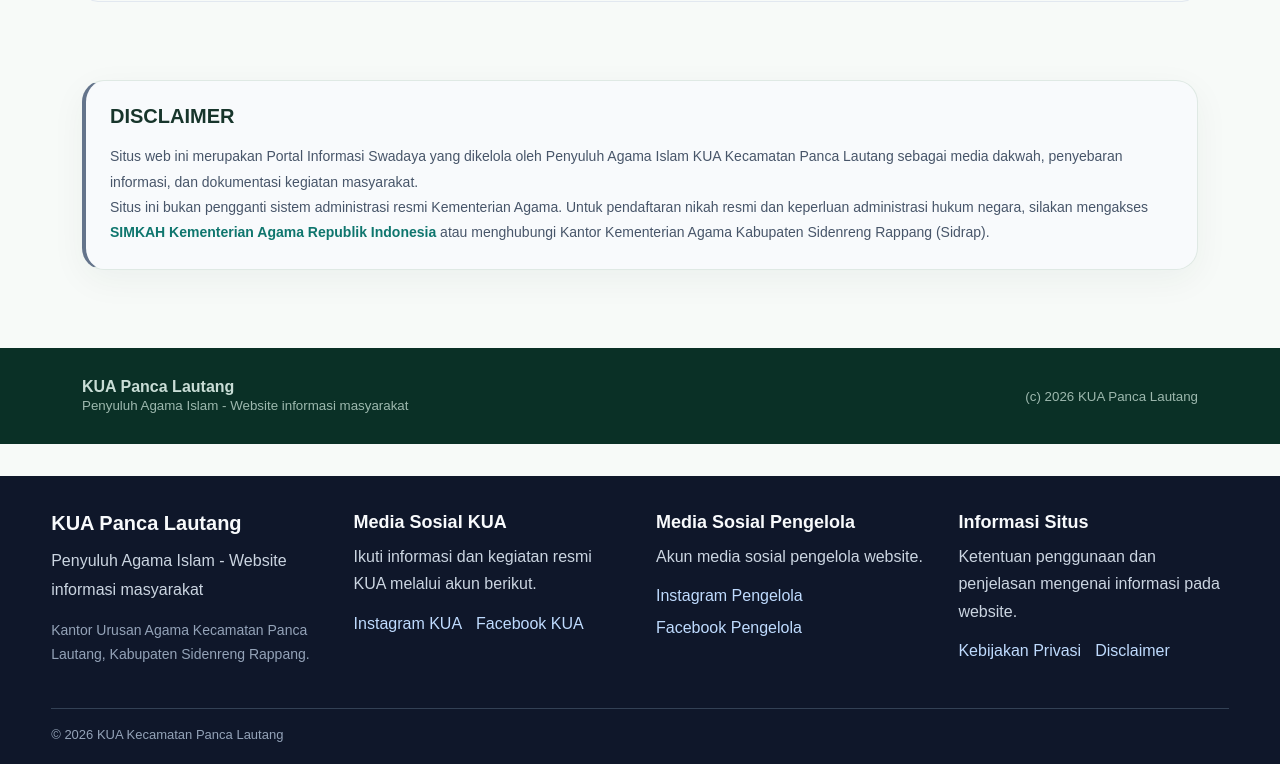
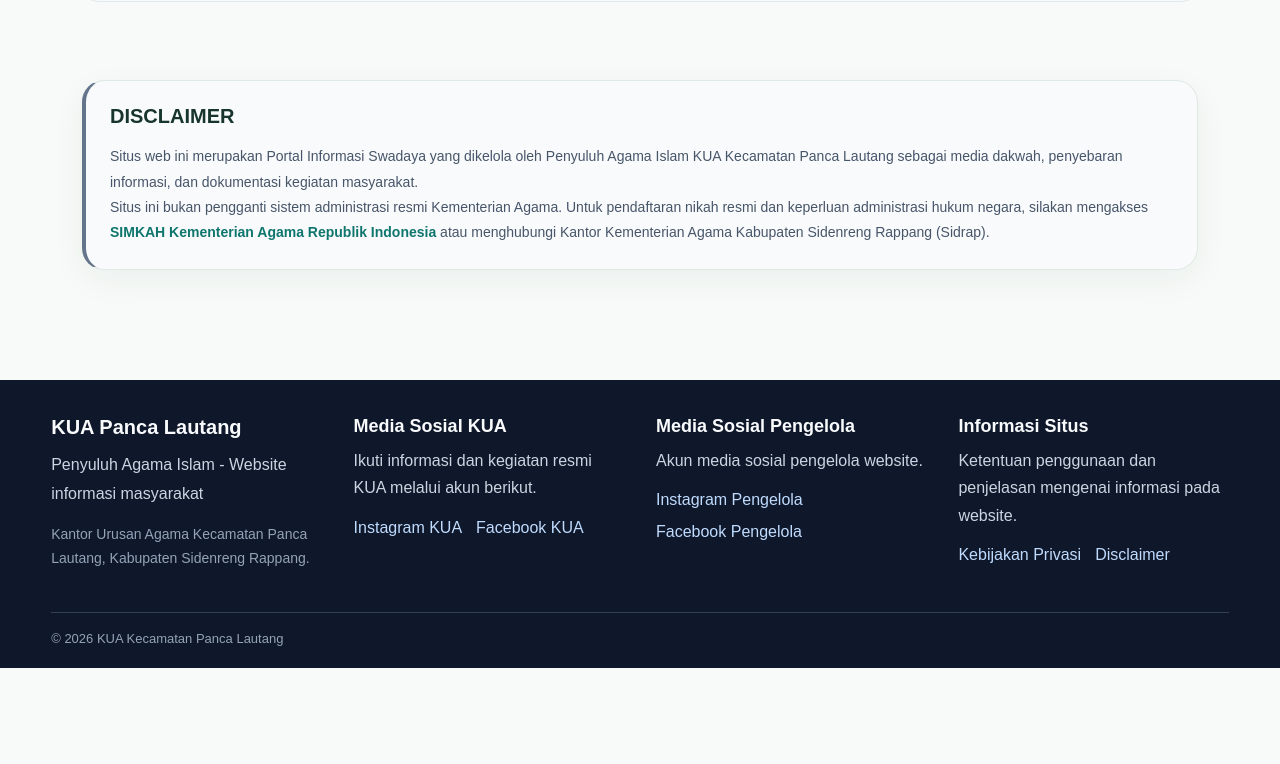
Before and after one commit to suriantosag-cyber/kua-panca-lautang-premium, a Next.js app: page / in a window 1280 px wide. Shown: the part 5566-6330 px from the top of the page. After the commit the page ends 6234 px from the top, so only its background shows below. Built offline with nearby package versions, Linux system fonts and the light colour scheme; no server answers; the database is empty; grey boxes are pictures that could not be loaded.

Commit message:
fix: remove duplicate homepage footer

```diff
--- a/app/page.js
+++ b/app/page.js
@@ -527,7 +527,7 @@ src="https://maps.google.com/maps?q=KUA%20Panca%20Lautang%2C%20Panca%20Lautang%2
   </div>
 </section>
 
-    <footer><div className="wrap footer"><div><b>KUA Panca Lautang</b><div><small>Penyuluh Agama Islam - Website informasi masyarakat</small></div></div><small>(c) 2026 KUA Panca Lautang</small></div></footer>
+
 {selectedGallery && (
   <div
     onClick={() => setSelectedGallery(null)}
```
